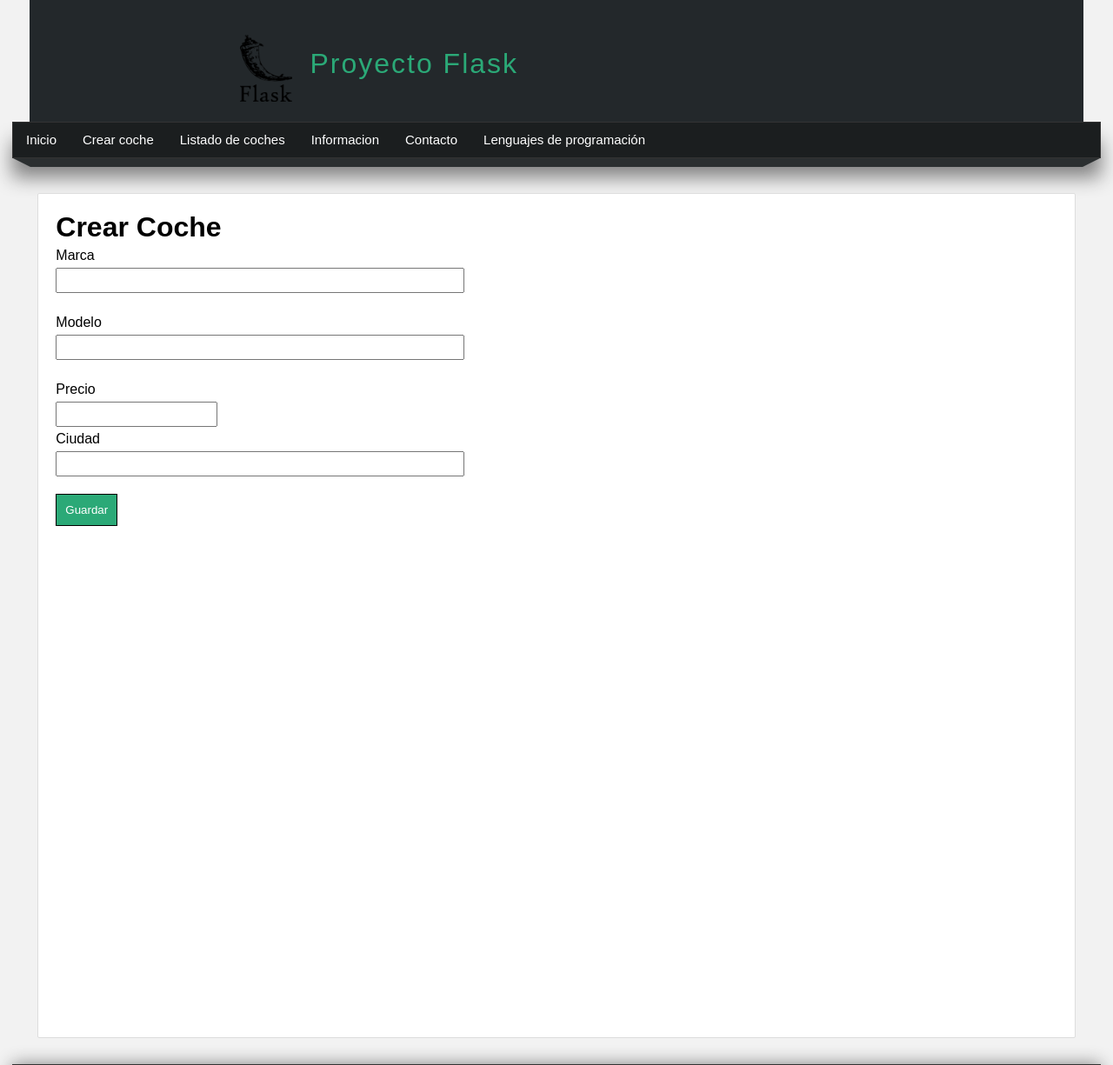
After one commit to Czapata1998/Python_udemy, a Flask app: page /crear-coche in a window 1280 px wide. The commit adds this page. Shown: the top 1225 px of the page at 87% size. Run offline with Flask 3, Linux system fonts and the light colour scheme; some libraries are stand-ins or nearby versions.

Commit message:
nuevos avances flask

```diff
--- a/26-Flask/main.py
+++ b/26-Flask/main.py
@@ -1,9 +1,18 @@
-from flask import Flask, redirect, url_for, render_template
+from flask import Flask, flash, redirect, url_for, render_template, request
 from datetime import datetime
+from flask_mysqldb import MySQL
 
 app = Flask(__name__)
 
+app.secret_key = 'clave_secreta_flask'
+# Conexion Db
 
+app.config['MYSQL_HOST'] = 'localhost'
+app.config['MYSQL_USER'] = 'root'
+app.config['MYSQL_PASSWORD'] = ''
+app.config['MYSQL_DB'] = 'proyectoflask'
+
+mysql = MySQL(app)
 # Context procesor
 
 @app.context_processor
@@ -53,5 +62,44 @@ def contacto(redirecion = None):
 def lenguajes():
     return render_template ('lenguajes.html')
 
+@app.route('/crear-coche', methods=['GET', 'POST'])
+def crear_coche():
+
+    if request.method == 'POST':
+
+        marca = request.form['marca']
+        modelo = request.form['modelo']
+        precio = request.form['precio']
+        ciudad= request.form['ciudad']
+
+
+        cursor = mysql.connection.cursor()
+        cursor.execute("INSERT INTO coches VALUES(NULL, %s, %s,  %s, %s)", (marca, modelo, precio, ciudad))
+        cursor.connection.commit()
+        flash("Has creado el coche correctamente")
+
+        return redirect(url_for('index'))
+
+    return render_template('crear_coche.html')
+
+
+@app.route('/coches')
+def coches():
+    cursor = mysql.connection.cursor()
+    cursor.execute("SELECT * FROM coches")
+    coches = cursor.fetchall()
+    cursor.close()
+
+    return render_template('coches.html', coches=coches)
+
+@app.route('/coche/<int:coche_id>')
+def coches():
+    cursor = mysql.connection.cursor()
+    cursor.execute("SELECT * FROM coches")
+    coches = cursor.fetchall()
+    cursor.close()
+
+    return render_template('coches.html', coches=coches)
+
 if __name__ == '__main__':
     app.run(debug=True)
--- a/26-Flask/static/css/style.css
+++ b/26-Flask/static/css/style.css
@@ -358,7 +358,7 @@
    .btn{
        padding: 10px;
        background: rgb(131, 41, 41);
-       color: white;
+       color: white !important;
        border: 1px solid black;
        border-radius: 1rem;
        display: block;
@@ -367,6 +367,10 @@
        text-align: center;
 
    }
+
+.btn-warning{
+    background: rgb(201, 109, 3);
+}
 
    footer{
        width: 1250px;
--- /dev/null
+++ b/26-Flask/templates/crear_coche.html
@@ -0,0 +1,30 @@
+{% extends "layout.html" %}
+
+{% block title %}
+    Crear Coche
+{% endblock title %}
+
+{% block content %}
+
+    <h1>Crear Coche</h1>
+
+    <form action="" method="POST">
+
+        <label for="marca"> Marca</label>
+        <input type="text" name="marca" ">
+
+        <label for="modelo"> Modelo</label>
+        <input type="text" name="modelo" >
+
+        <label for="precio"> Precio</label>
+        <input type="number" name="precio" min="0" >
+
+        <label for="ciudad"> Ciudad</label>
+        <input type="text" name="ciudad" >
+
+        <input type="submit" value="Guardar" />
+    </form>
+
+
+
+{% endblock  %}
--- a/26-Flask/templates/layout.html
+++ b/26-Flask/templates/layout.html
@@ -22,6 +22,14 @@
         <ul>
             <li>
                 <a href="/">Inicio</a>
+            </li>
+
+            <li>
+                <a href="{{url_for ('crear_coche')}}">Crear coche</a>
+            </li>
+
+            <li>
+                <a href="{{url_for ('coches')}}">Listado de coches</a>
             </li>
             <li>
                 <a href="{{url_for ('info')}}">Informacion</a>
```
Also changed, not shown: 26-Flask/templates/coches.html (added, +47 -0 lines), 26-Flask/templates/index.html (+12 -0 lines).
